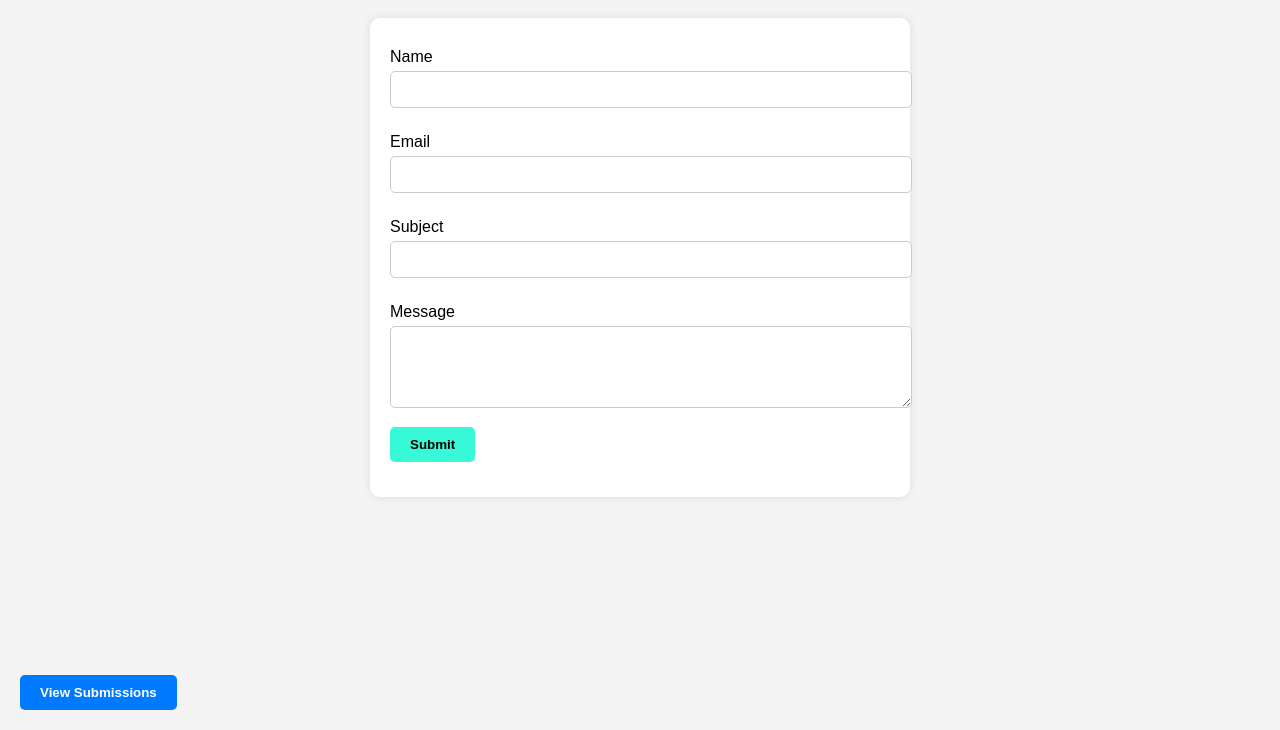
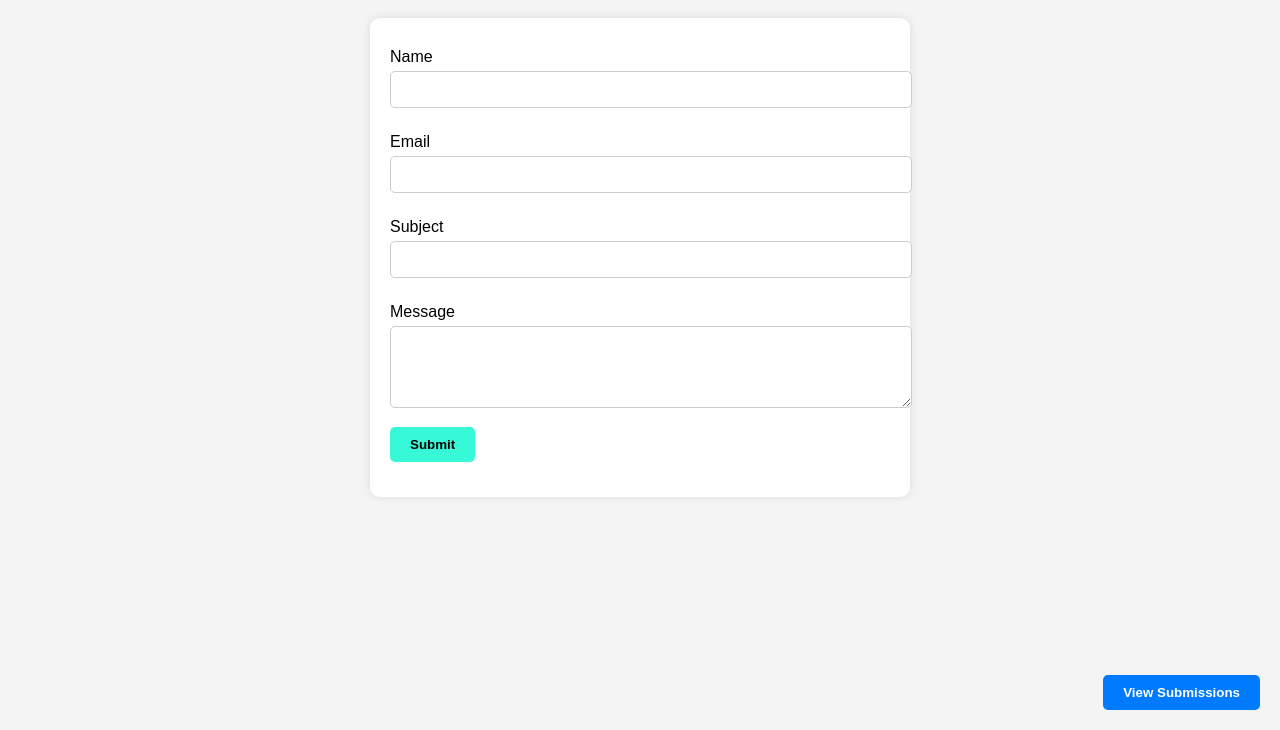
Before and after one commit to MaryShalini201202/feedback-app, a website: page index.html in a window 1280 px wide. Shown: the part 70-800 px from the top of the page. Drawn offline with Linux system fonts and the light colour scheme.

Commit message:
Move view button to bottom-right

```diff
--- a/index.html
+++ b/index.html
@@ -55,7 +55,7 @@
     #viewBtn {
       position: fixed;
       bottom: 20px;
-      left: 20px;
+      right: 20px;
       padding: 10px 20px;
       background: #007bff;
       color: white;
@@ -63,6 +63,10 @@
       border-radius: 5px;
       cursor: pointer;
       font-weight: bold;
+    }
+
+    #viewBtn:hover {
+      background-color: #0056b3;
     }
 
     table {
@@ -122,7 +126,6 @@ form.addEventListener("submit", async (e) => {
   const subject = form.subject.value.trim();
   const message = form.message.value.trim();
 
-  // Simple validation
   if (!name || !email || !subject || !message) {
     alert("Please fill in all fields.");
     return;
```
